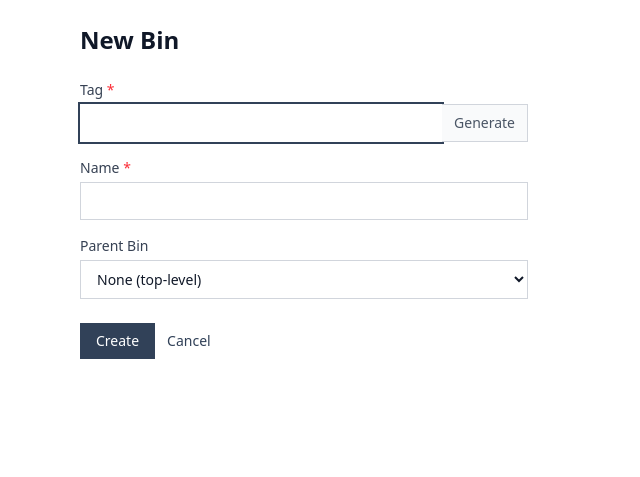
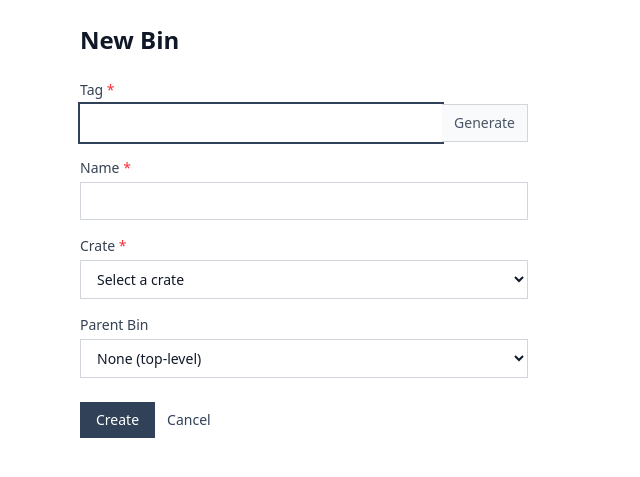
Before and after one commit to tristan-huynh/itim, a Flask app: page /bins/new in a window 1280 px wide. Shown: the part 65-542 px from the top of the page, without its empty margins (0-640 px from the left). Run offline with Flask 3, Linux system fonts and the light colour scheme.

Commit message:
[FEAT] add crate selection

```diff
--- a/templates/bin_new.html
+++ b/templates/bin_new.html
@@ -23,6 +23,18 @@
         </label>
         <input type="text" name="name" required
             class="w-full border border-gray-300 px-3 py-2 text-sm focus:outline-none focus:ring-2 focus:ring-slate-700 focus:border-transparent">
+    </div>
+    <div>
+        <label class="block text-sm font-medium text-gray-700 mb-1">
+        Crate <span class="text-red-500">*</span>
+        </label>
+        <select name="crate_id" required
+                class="w-full border border-gray-300 px-3 py-2 text-sm focus:outline-none focus:ring-2 focus:ring-slate-700 focus:border-transparent">
+        <option value="">Select a crate</option>
+        {% for c in all_crates %}
+            <option value="{{ c.id }}">{{ c.name }}</option>
+        {% endfor %}
+        </select>
     </div>
     <div>
         <label class="block text-sm font-medium text-gray-700 mb-1">Parent Bin</label>
```
Also changed, not shown: templates/bin_detail.html (+7 -0 lines), templates/bin_list.html (+8 -0 lines).
